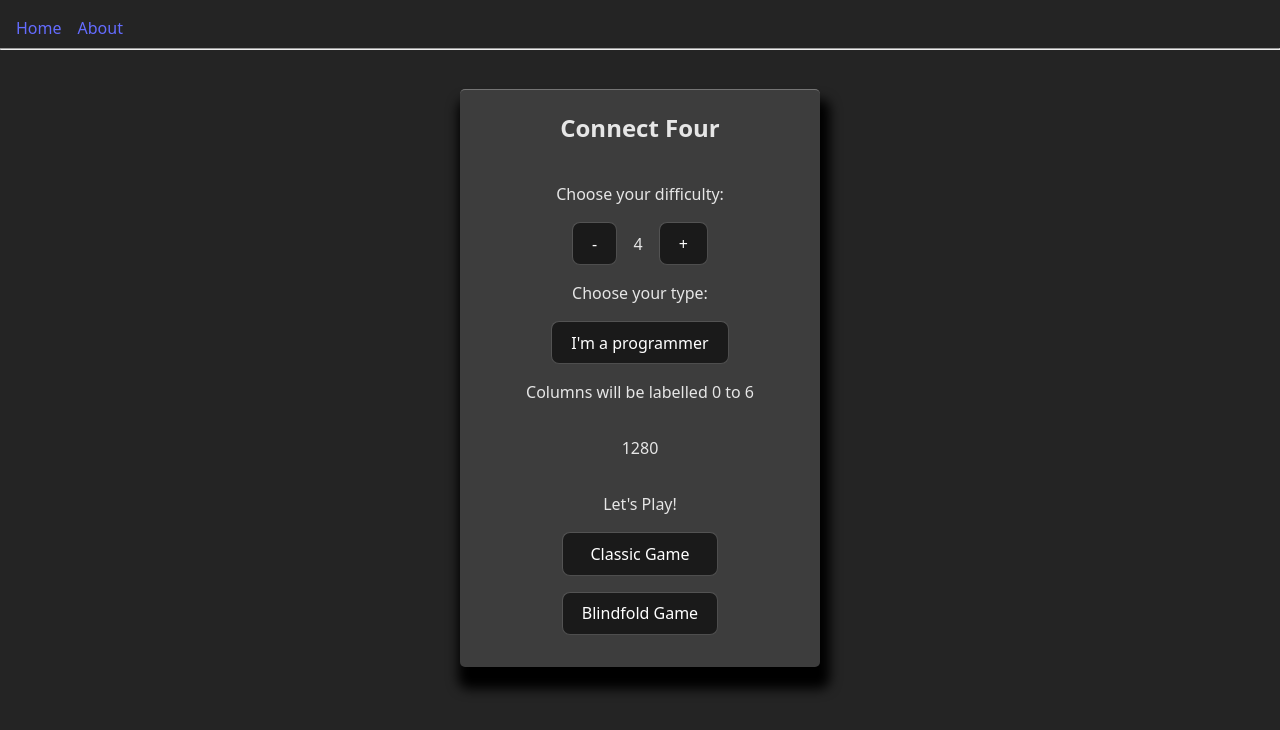
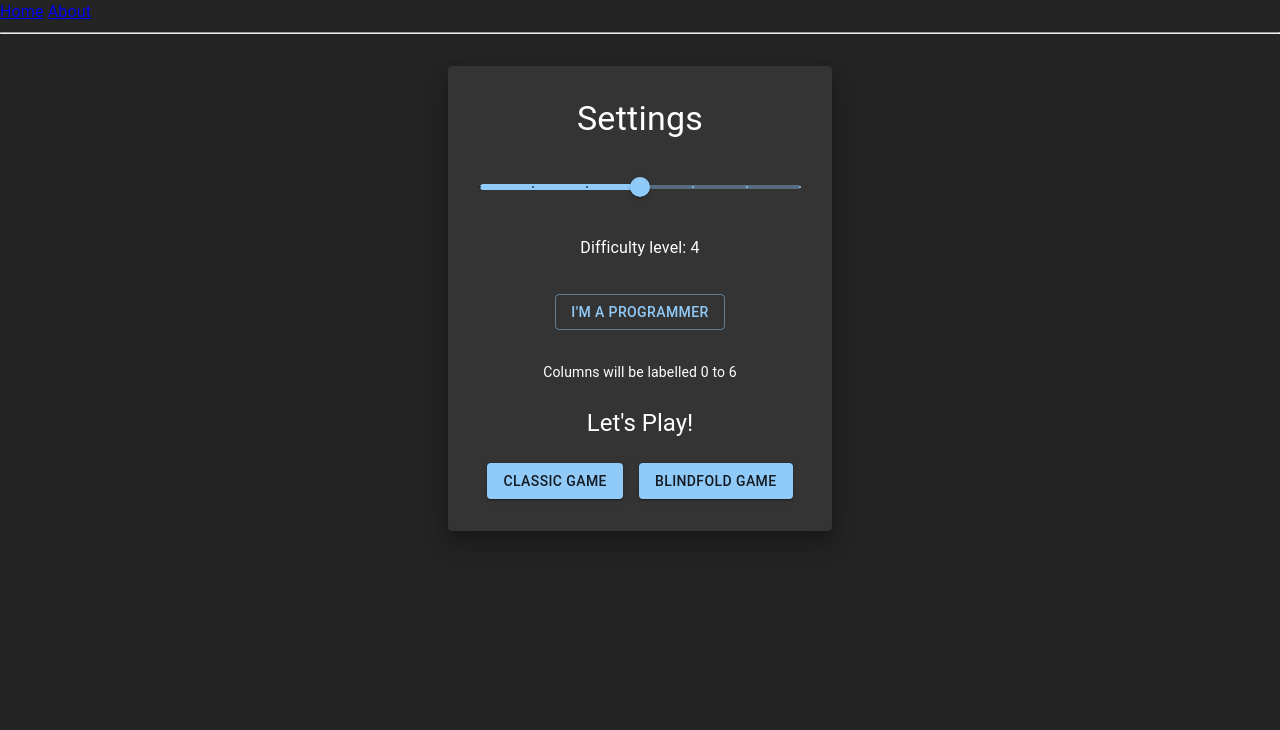
Before and after one commit to Cluracan/connect-four, a React (Vite) app: page / in a window 1280 px wide. Shown: the top 730 px of the page. Built offline with nearby package versions, Linux system fonts and the light colour scheme.

Commit message:
first commit of material ui (settings page)

```diff
--- a/package.json
+++ b/package.json
@@ -11,6 +11,10 @@
     "test": "vitest --ui"
   },
   "dependencies": {
+    "@emotion/react": "^11.14.0",
+    "@emotion/styled": "^11.14.0",
+    "@fontsource/roboto": "^5.2.6",
+    "@mui/material": "^7.1.1",
     "@tanstack/react-router": "^1.121.2",
     "@tanstack/react-router-devtools": "^1.121.5",
     "react": "^19.0.0",
--- a/src/components/settings/Settings.tsx
+++ b/src/components/settings/Settings.tsx
@@ -1,53 +1,93 @@
 import styles from "./Settings.module.css";
+import {
+  Box,
+  Button,
+  Container,
+  Paper,
+  Slider,
+  Typography,
+} from "@mui/material";
 import { useGameController } from "../../hooks/useGameController";
 import { useSettings } from "../../store/useSettings";
 import { useNavigate } from "@tanstack/react-router";
-import { useWindowDimensions } from "../../hooks/useWindowDimensions";
+import { MAX_DEPTH } from "../../constants";
+
 const Settings = () => {
   const navigate = useNavigate();
-  const {
-    depth,
-    increaseDepth,
-    decreaseDepth,
-    zeroBasedIndex,
-    toggleZeroBasedIndex,
-  } = useSettings();
+  const { depth, updateDepth, zeroBasedIndex, toggleZeroBasedIndex } =
+    useSettings();
   const { resetGame } = useGameController();
-  const { width } = useWindowDimensions();
+
   const handleGameClick = (target: string) => {
     resetGame();
     navigate({ to: target });
   };
 
   return (
-    <div className={styles.main}>
-      <div className={styles.optionsHolder}>
-        <h2>Connect Four</h2>
-        <p>Choose your difficulty:</p>
-        <div className={styles.numberInput}>
-          <button onClick={decreaseDepth}>-</button>
-          <span>{depth}</span>
-          <button onClick={increaseDepth}>+</button>
-        </div>
-        <p>Choose your type:</p>
-        <div>
-          <button onClick={() => toggleZeroBasedIndex()}>
-            {`${zeroBasedIndex ? "I'm a programmer" : "I'm a normal person"}`}
-          </button>
-        </div>
-        <p>Columns will be labelled {zeroBasedIndex ? "0 to 6" : "1 to 7"}</p>
-        <p>{width}</p>
-        <p>Let's Play!</p>
-        <div className={styles.gameButtonHolder}>
-          <button onClick={() => handleGameClick("/classic")}>
-            Classic Game
-          </button>
-          <button onClick={() => handleGameClick("/blindfold")}>
-            Blindfold Game
-          </button>
-        </div>
-      </div>
-    </div>
+    <Paper
+      elevation={16}
+      sx={{
+        display: "flex",
+        flexDirection: "column",
+        alignItems: "center",
+        justifySelf: "center",
+        minWidth: "30vw",
+        margin: "2rem",
+        padding: "2rem",
+      }}
+    >
+      <Typography component={"h2"} variant="h4">
+        Settings
+      </Typography>
+
+      <Slider
+        sx={{ m: 4 }}
+        aria-label="Difficulty"
+        defaultValue={depth}
+        getAriaValueText={(value) => `${value}`}
+        valueLabelDisplay="auto"
+        shiftStep={1}
+        step={1}
+        marks
+        min={1}
+        max={MAX_DEPTH}
+        onChange={(_, value) => {
+          updateDepth(value);
+        }}
+      />
+      <Typography variant="subtitle1">Difficulty level: {depth}</Typography>
+
+      <Button
+        sx={{ m: 4 }}
+        variant="outlined"
+        onClick={() => toggleZeroBasedIndex()}
+      >
+        {`${zeroBasedIndex ? "I'm a programmer" : "I'm a normal person"}`}
+      </Button>
+      <Typography variant="body2">
+        Columns will be labelled {zeroBasedIndex ? "0 to 6" : "1 to 7"}
+      </Typography>
+
+      <Typography variant="h5" sx={{ my: 3 }}>
+        Let's Play!
+      </Typography>
+      <Box
+        display={"flex"}
+        gap={"1rem"}
+        flexWrap={"wrap"}
+        justifyContent={"center"}
+      >
+        <Button variant="contained" onClick={() => handleGameClick("/classic")}>
+          Classic Game
+        </Button>
+        <Button
+          variant="contained"
+          onClick={() => handleGameClick("/blindfold")}
+        >
+          Blindfold Game
+        </Button>
+      </Box>
+    </Paper>
   );
 };
 
--- a/src/index.css
+++ b/src/index.css
@@ -1,4 +1,4 @@
-:root {
+/* :root {
   font-family: system-ui, Avenir, Helvetica, Arial, sans-serif;
   line-height: 1.5;
   font-weight: 400;
@@ -16,9 +16,9 @@
 #root {
   height: 100vh;
   width: 100vw;
-}
+} */
 
-body {
+/* body {
   margin: 0;
   display: flex;
   place-items: center;
@@ -65,7 +65,7 @@ button:hover {
 button:active {
   border-color: #8e93ed;
   background-color: #272727;
-}
+} */
 
 /* @media (prefers-color-scheme: light) {
   :root {
--- a/src/main.tsx
+++ b/src/main.tsx
@@ -1,6 +1,6 @@
 import { StrictMode } from "react";
 import { createRoot } from "react-dom/client";
-import "./index.css";
+// import "./index.css";
 
 import { RouterProvider, createRouter } from "@tanstack/react-router";
 
--- a/src/routes/__root.tsx
+++ b/src/routes/__root.tsx
@@ -1,15 +1,29 @@
 import { createRootRoute, Link, Outlet } from "@tanstack/react-router";
 import { TanStackRouterDevtools } from "@tanstack/react-router-devtools";
+import { ThemeProvider, createTheme } from "@mui/material/styles";
+import CssBaseline from "@mui/material/CssBaseline";
+
+const darkTheme = createTheme({
+  palette: {
+    mode: "dark",
+    background: {
+      default: "#242424",
+    },
+  },
+});
 
 export const Route = createRootRoute({
   component: () => (
     <>
+      <ThemeProvider theme={darkTheme}>
+        <CssBaseline />
         <header>
           <Link to="/">Home</Link> <Link to="/about">About</Link>
         </header>
         <hr />
         <Outlet />
         <TanStackRouterDevtools />
+      </ThemeProvider>
     </>
   ),
 });
--- a/vite.config.ts
+++ b/vite.config.ts
@@ -8,7 +8,7 @@ export default defineConfig({
     tanstackRouter({
       target: "react",
       autoCodeSplitting: true,
-      verboseFileRoutes: false,
+      verboseFileRoutes: true,
     }),
     react(),
   ],
```
Also changed, not shown: 1 other file (tests, documents, lock files or other folders). Lines whose indentation alone changed are shown as unchanged.
